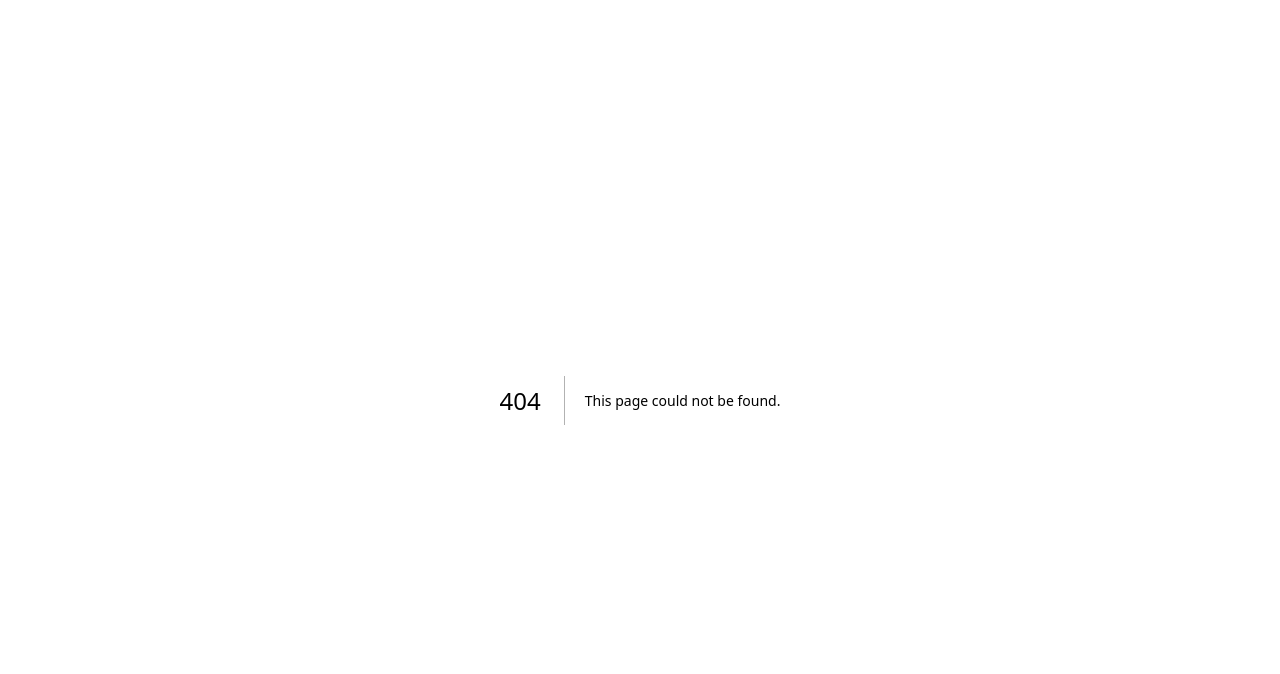
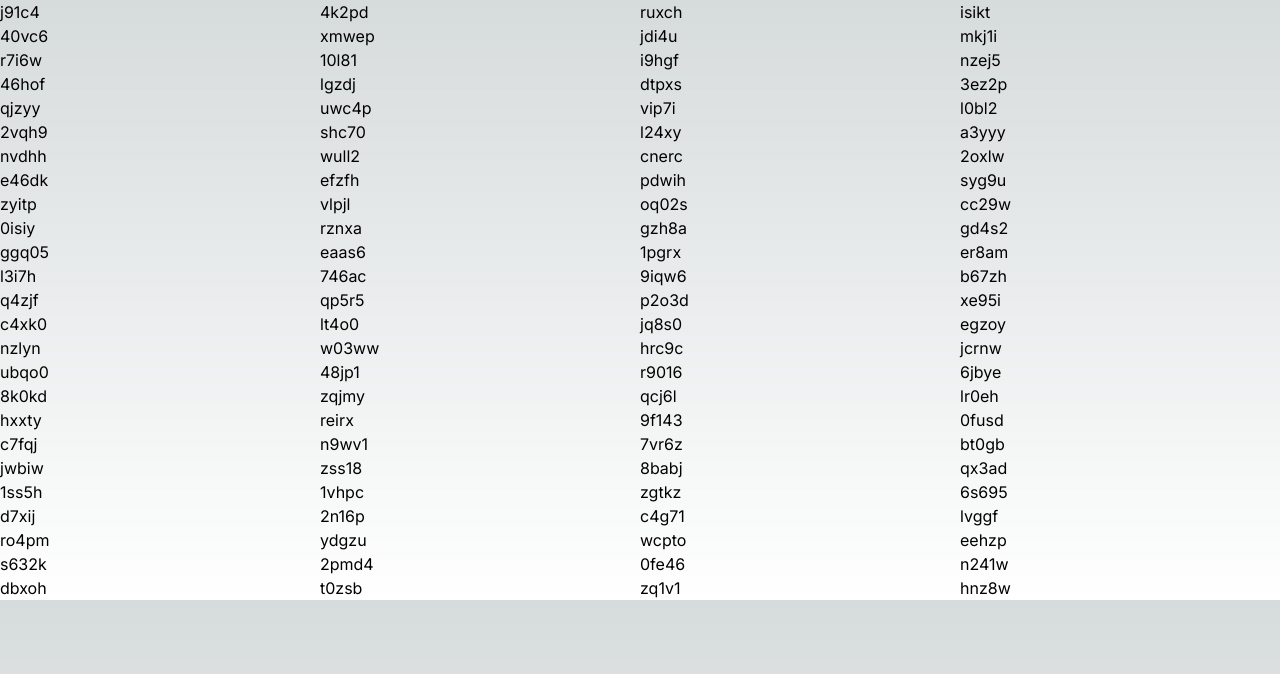
Before and after one commit to agadzik/next-prefetch-perf, a Next.js app: page /prefetch-hover in a window 1280 px wide. Before the commit this address had no page. Shown: the top 674 px of the page. Built offline with nearby package versions, Linux system fonts and the light colour scheme.

Commit message:
add perf test

```diff
--- /dev/null
+++ b/app/prefetch-auto/[slug]/page.tsx
@@ -0,0 +1,11 @@
+interface PageProps {
+  params: {
+    slug: string;
+  };
+}
+export default async function DynamicPage({ params }: PageProps) {
+  // simulate a slow page load
+  await new Promise((resolve) => setTimeout(resolve, 1000));
+
+  return <div>{params.slug}</div>;
+}
--- /dev/null
+++ b/app/prefetch-auto/page.tsx
@@ -0,0 +1,18 @@
+import Link from "next/link";
+
+export default function PrefetchPage() {
+  // generate 100 random slug strings, each 5 characters long
+  const slugs = Array.from({ length: 100 }, () =>
+    Math.random().toString(36).substring(2, 7)
+  );
+
+  return (
+    <ul className="flex flex-row gap-4 flex-wrap">
+      {slugs.map((slug) => (
+        <li className="basis-1/4" key={slug}>
+          <Link href={`/prefetch-auto/${slug}`}>{slug}</Link>
+        </li>
+      ))}
+    </ul>
+  );
+}
--- /dev/null
+++ b/app/prefetch-hover/[slug]/page.tsx
@@ -0,0 +1,11 @@
+interface PageProps {
+  params: {
+    slug: string;
+  };
+}
+export default async function DynamicPage({ params }: PageProps) {
+  // simulate a slow page load
+  await new Promise((resolve) => setTimeout(resolve, 1000));
+
+  return <div>{params.slug}</div>;
+}
--- /dev/null
+++ b/app/prefetch-hover/components/hover-link.tsx
@@ -0,0 +1,22 @@
+"use client";
+
+import Link from "next/link";
+import { useRouter } from "next/navigation";
+import { ComponentProps } from "react";
+
+interface HoverLinkProps extends ComponentProps<typeof Link> {}
+export function HoverLink(props: HoverLinkProps) {
+  const router = useRouter();
+
+  return (
+    <Link
+      {...props}
+      prefetch={false}
+      onPointerEnter={() => {
+        router.prefetch(
+          typeof props.href === "string" ? props.href : props.href.pathname!
+        );
+      }}
+    />
+  );
+}
--- /dev/null
+++ b/app/prefetch-hover/page.tsx
@@ -0,0 +1,20 @@
+import { HoverLink } from "./components/hover-link";
+
+export default function PrefetchPage() {
+  // generate 100 random slug strings, each 5 characters long
+  const slugs = Array.from({ length: 100 }, () =>
+    Math.random().toString(36).substring(2, 7)
+  );
+
+  return (
+    <ul className="flex flex-row flex-wrap">
+      {slugs.map((slug) => (
+        <li className="basis-1/4" key={slug}>
+          <HoverLink href={`/prefetch-hover/${slug}`} prefetch={false}>
+            {slug}
+          </HoverLink>
+        </li>
+      ))}
+    </ul>
+  );
+}
--- /dev/null
+++ b/app/prefetch-true/[slug]/page.tsx
@@ -0,0 +1,11 @@
+interface PageProps {
+  params: {
+    slug: string;
+  };
+}
+export default async function DynamicPage({ params }: PageProps) {
+  // simulate a slow page load
+  await new Promise((resolve) => setTimeout(resolve, 1000));
+
+  return <div>{params.slug}</div>;
+}
--- /dev/null
+++ b/app/prefetch-true/page.tsx
@@ -0,0 +1,20 @@
+import Link from "next/link";
+
+export default function PrefetchPage() {
+  // generate 100 random slug strings, each 5 characters long
+  const slugs = Array.from({ length: 100 }, () =>
+    Math.random().toString(36).substring(2, 7)
+  );
+
+  return (
+    <ul className="flex flex-row flex-wrap">
+      {slugs.map((slug) => (
+        <li className="basis-1/4" key={slug}>
+          <Link href={`/prefetch-true/${slug}`} prefetch={true}>
+            {slug}
+          </Link>
+        </li>
+      ))}
+    </ul>
+  );
+}
```
Also changed, not shown: middleware.ts (added, +15 -0 lines).
